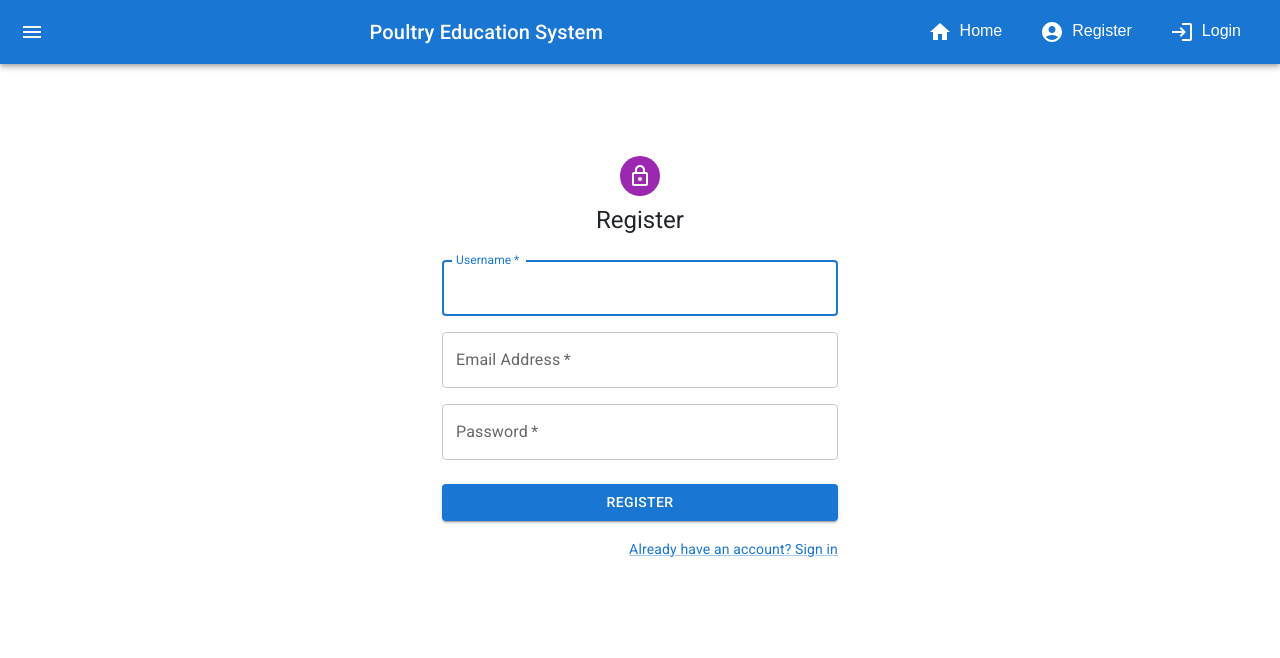
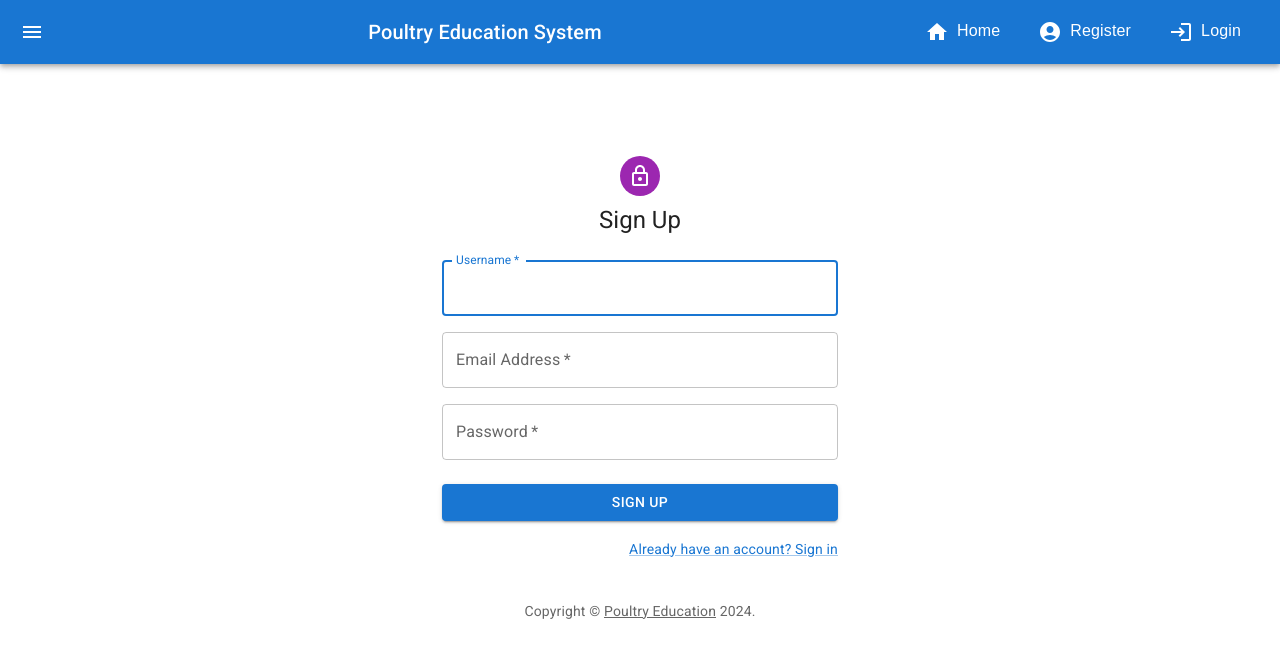
Before and after one commit to EDGARDEVEN/chicken_edu, a React (Create React App) app in the folder chicken-edu-frontend/: page /register in a window 1280 px wide. Shown: the top 658 px of the page. Built offline with nearby package versions, Linux system fonts and the light colour scheme.

Commit message:
feat: Add lazy loading for images to improve page load performance

```diff
--- a/chicken-edu-frontend/src/components/Register.js
+++ b/chicken-edu-frontend/src/components/Register.js
@@ -1,18 +1,49 @@
 import React, { useState } from 'react';
 import axios from 'axios';
-import { Container, Box, Typography, Avatar, TextField, Button, Grid, Link } from '@mui/material';
+import Avatar from '@mui/material/Avatar';
+import Button from '@mui/material/Button';
+import CssBaseline from '@mui/material/CssBaseline';
+import TextField from '@mui/material/TextField';
+import Link from '@mui/material/Link';
+import Grid from '@mui/material/Grid';
+import Box from '@mui/material/Box';
 import LockOutlinedIcon from '@mui/icons-material/LockOutlined';
+import Typography from '@mui/material/Typography';
+import Container from '@mui/material/Container';
+import Snackbar from '@mui/material/Snackbar';
+import MuiAlert from '@mui/material/Alert';
+import Lottie from 'react-lottie';
 import { createTheme, ThemeProvider } from '@mui/material/styles';
 import { useHistory } from 'react-router-dom';
+import errorAnimation from '../animations/chicken.json'; // Add your Lottie error animation here
 import './Form.css';
 
 const theme = createTheme();
+
+function Copyright(props) {
+  return (
+    <Typography variant="body2" color="text.secondary" align="center" {...props}>
+      {'Copyright © '}
+      <Link color="inherit" href="localhost:3000">
+        Poultry Education
+      </Link>{' '}
+      {new Date().getFullYear()}
+      {'.'}
+    </Typography>
+  );
+}
+
+const Alert = React.forwardRef(function Alert(props, ref) {
+  return <MuiAlert elevation={6} ref={ref} variant="filled" {...props} />;
+});
 
 export default function Register() {
   const [username, setUsername] = useState('');
   const [email, setEmail] = useState('');
   const [password, setPassword] = useState('');
   const [message, setMessage] = useState('');
+  const [open, setOpen] = useState(false);
+  const [error, setError] = useState(false);
   const history = useHistory();
 
   const handleSubmit = (event) => {
@@ -24,16 +55,29 @@ export default function Register() {
     })
     .then(response => {
       setMessage(response.data.message);
+      setOpen(true);
+      if (response.data.message === 'Registration successful') {
+        setTimeout(() => {
           history.push('/login');
+        }, 2000); // Redirect to login after 2 seconds
+      }
     })
     .catch(error => {
       setMessage('There was an error!');
+      setError(true);
+      setOpen(true);
     });
+  };
+
+  const handleClose = () => {
+    setOpen(false);
+    setError(false);
   };
 
   return (
     <ThemeProvider theme={theme}>
       <Container component="main" maxWidth="xs">
+        <CssBaseline />
         <Box
           sx={{
             marginTop: 8,
@@ -46,9 +90,9 @@ export default function Register() {
             <LockOutlinedIcon />
           </Avatar>
           <Typography component="h1" variant="h5">
-                        Register
+            Sign Up
           </Typography>
-                    <Box component="form" onSubmit={handleSubmit} noValidate sx={{ mt: 3 }}>
+          <Box component="form" noValidate onSubmit={handleSubmit} sx={{ mt: 3 }}>
             <Grid container spacing={2}>
               <Grid item xs={12}>
                 <TextField
@@ -95,7 +139,7 @@ export default function Register() {
               variant="contained"
               sx={{ mt: 3, mb: 2 }}
             >
-                            Register
+              Sign Up
             </Button>
             <Grid container justifyContent="flex-end">
               <Grid item>
@@ -106,11 +150,19 @@ export default function Register() {
             </Grid>
           </Box>
         </Box>
-                {message && (
-                    <Typography variant="body2" color="error" align="center" sx={{ mt: 2 }}>
+        <Snackbar open={open} autoHideDuration={6000} onClose={handleClose}>
+          {error ? (
+            <Alert onClose={handleClose} severity="error" sx={{ width: '100%' }}>
+              <Lottie options={{ loop: true, autoplay: true, animationData: errorAnimation }} height={50} width={50} />
               {message}
-                    </Typography>
+            </Alert>
+          ) : (
+            <Alert onClose={handleClose} severity="success" sx={{ width: '100%' }}>
+              {message}
+            </Alert>
           )}
+        </Snackbar>
+        <Copyright sx={{ mt: 5 }} />
       </Container>
     </ThemeProvider>
   );
```
Also changed, not shown: 1 other file (tests, documents, lock files or other folders). Lines whose indentation alone changed are shown as unchanged.
